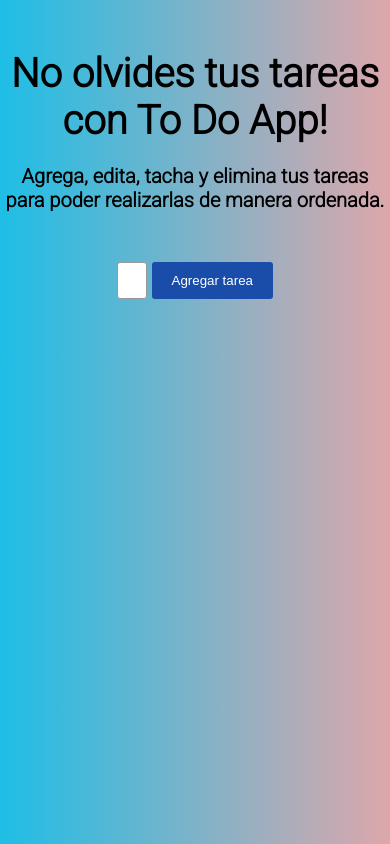
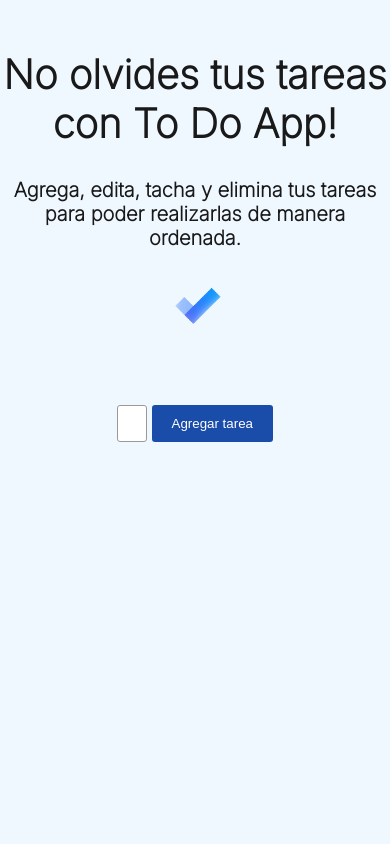
Before and after one commit to MauricioPerezCaram/ToDoApp, a React (Create React App) app: page / in a window 390 px wide. Built offline with nearby package versions, Linux system fonts and the light colour scheme.

Commit message:
falta responsive

```diff
--- a/src/App.css
+++ b/src/App.css
@@ -1,5 +1,4 @@
-@import url("https://fonts.googleapis.com/css2?family=Inter:wght@200&family=Roboto:ital,wght@0,300;1,300&display=swap");
-
+@import url("https://fonts.googleapis.com/css2?family=Inter:wght@200&family=Montserrat:wght@200&family=Roboto:ital,wght@0,300;1,300&display=swap");
 * {
   margin: 0;
   padding: 0;
@@ -7,20 +6,16 @@
 }
 
 body {
-  background: rgb(109, 150, 160);
-  background: linear-gradient(
-    90deg,
-    hsla(192, 80%, 51%, 1) 0%,
-    rgb(221, 167, 171) 100%
-  );
   font-family: "Inter", sans-serif;
-  font-family: "Roboto", sans-serif;
+  color: #191919;
+  background-color: aliceblue;
 }
 
 .tituloppal {
   text-align: center;
-  margin: 50px 0px 20px 0px;
+  padding: 50px 0px 20px 0px;
   font-size: 40px;
+  color: #191919;
 }
 
 .todocontainer {
@@ -94,6 +89,8 @@
 .titulosecundario {
   text-align: center;
   font-size: 20px;
+
+  padding: 10px 0px;
 }
 
 .completed {
@@ -119,3 +116,13 @@
 .buttonEliminar {
   background-color: rgb(169, 26, 26);
 }
+
+.titulo-y-logo {
+  display: flex;
+  flex-direction: column;
+  align-items: center;
+}
+.titulo-y-logo img {
+  width: 25%;
+  margin: 20px;
+}
--- a/src/components/Title.jsx
+++ b/src/components/Title.jsx
@@ -2,9 +2,13 @@
 
 function Title() {
   return (
-    <div>
+    <div className="titulo-y-logo">
       <h1 className="tituloppal">No olvides tus tareas con To Do App!</h1>
-      <h2 className="titulosecundario">Agrega, edita, tacha y elimina tus tareas para poder realizarlas de manera ordenada.</h2>
+      <h2 className="titulosecundario">
+        Agrega, edita, tacha y elimina tus tareas para poder realizarlas de
+        manera ordenada.
+      </h2>
+      <img src="done.jpg" alt="done" />
     </div>
   );
 }
```
Also changed, not shown: public/done.jpg (added).
